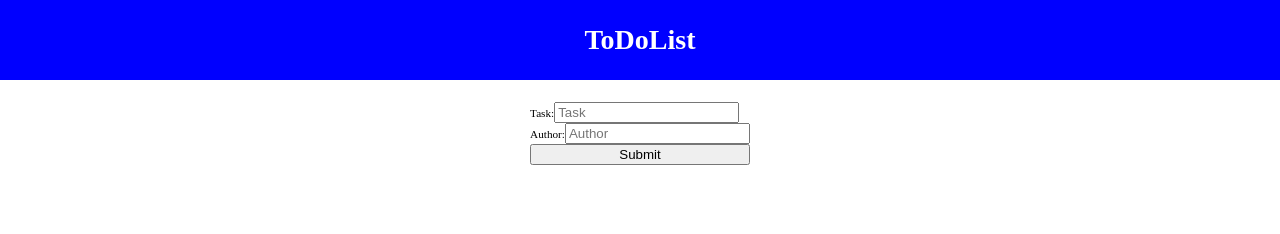
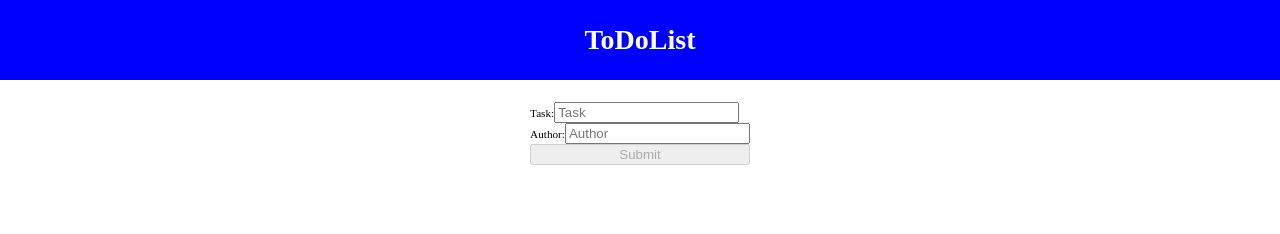
Before and after one commit to slawoe/todoapp, a React (Create React App) app: page /add in a window 1280 px wide. Shown: the top 234 px of the page. Built offline with nearby package versions, Linux system fonts and the light colour scheme.

Commit message:
Disable button if task or !author

```diff
--- a/src/pages/AddTask.js
+++ b/src/pages/AddTask.js
@@ -31,7 +31,7 @@ function AddTask() {
           Author:
           <input placeholder="Author" value={author} onChange={authorChange} />
         </label>
-        <input type="submit" value="Submit" />
+        <input type="submit" value="Submit" disabled={!task || !author} />
       </form>
     </div>
   );
```
